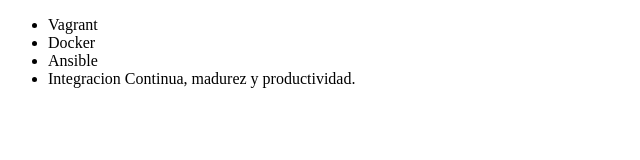
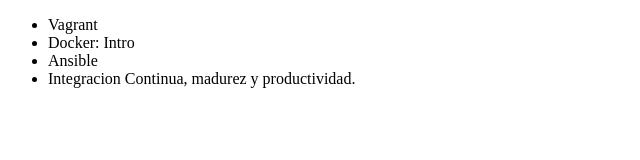
Before and after one commit to BrianMule/Alura-curso, a plain HTML site: page index.html in a window 1280 px wide. Shown: the full height of the page, 0-640 px from the left. Drawn offline with Linux system fonts and the light colour scheme.

Commit message:
Arreglando curso

```diff
--- a/index.html
+++ b/index.html
@@ -7,7 +7,7 @@
     <body>
         <ul>
             <li>Vagrant</li>
-            <li>Docker</li>
+            <li>Docker: Intro</li>
             <li>Ansible</li>
             <li>Integracion Continua, madurez y productividad.</li>
         </ul>
```
